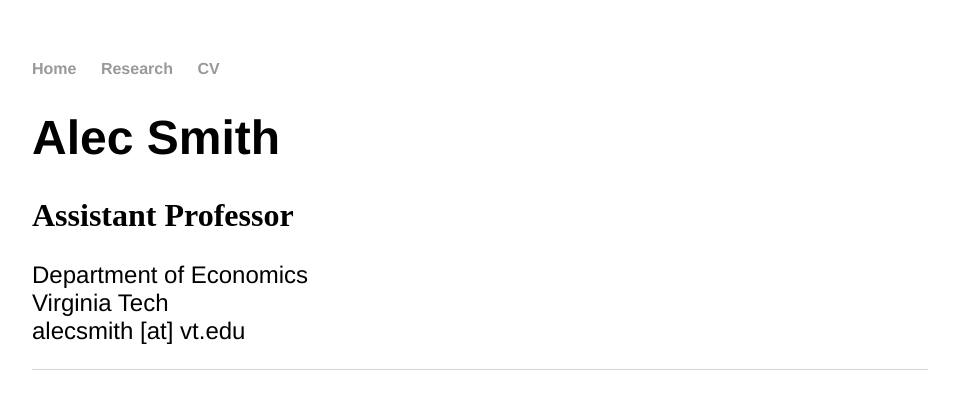
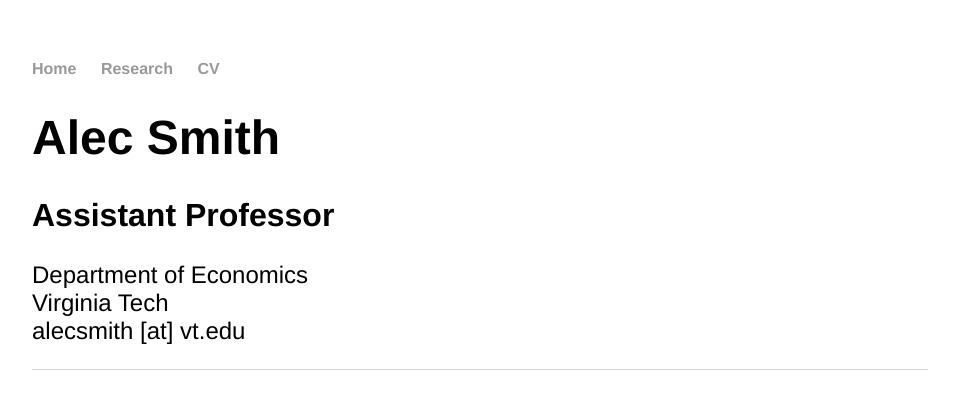
Before and after one commit to alecsmith/alecsmith.github.io, a Jekyll site: the page built from index.html, in a window 1280 px wide. Shown: the top 409 px of the page, without its empty margins (160-1119 px from the left). Built offline with Jekyll 4.4.1, drawn with Linux system fonts in a browser that asks for light colours.

Commit message:
Update main.css
Headers

```diff
--- a/css/main.css
+++ b/css/main.css
@@ -20,12 +20,12 @@
     text-decoration: underline;
 }
 h1 {
+    font-family:'Helvetica', 'Sans-Serif';
     font-size: 3em;
-    font-family:'Helvetica', 'Arial', 'Sans-Serif';
 }
 h2 {
+    font-family:'Helvetica','Sans-Serif';
     font-size: 2em;
-    font-family:'Sans-Serif';
 }
 p {
     font-size: 1.5em;
```
